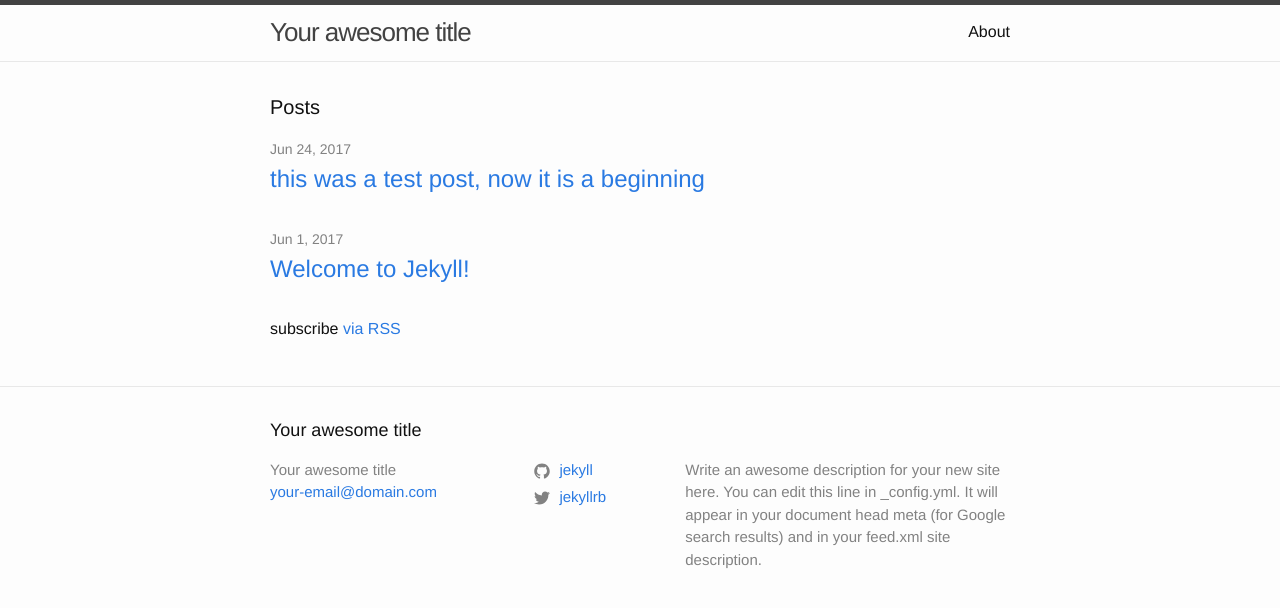
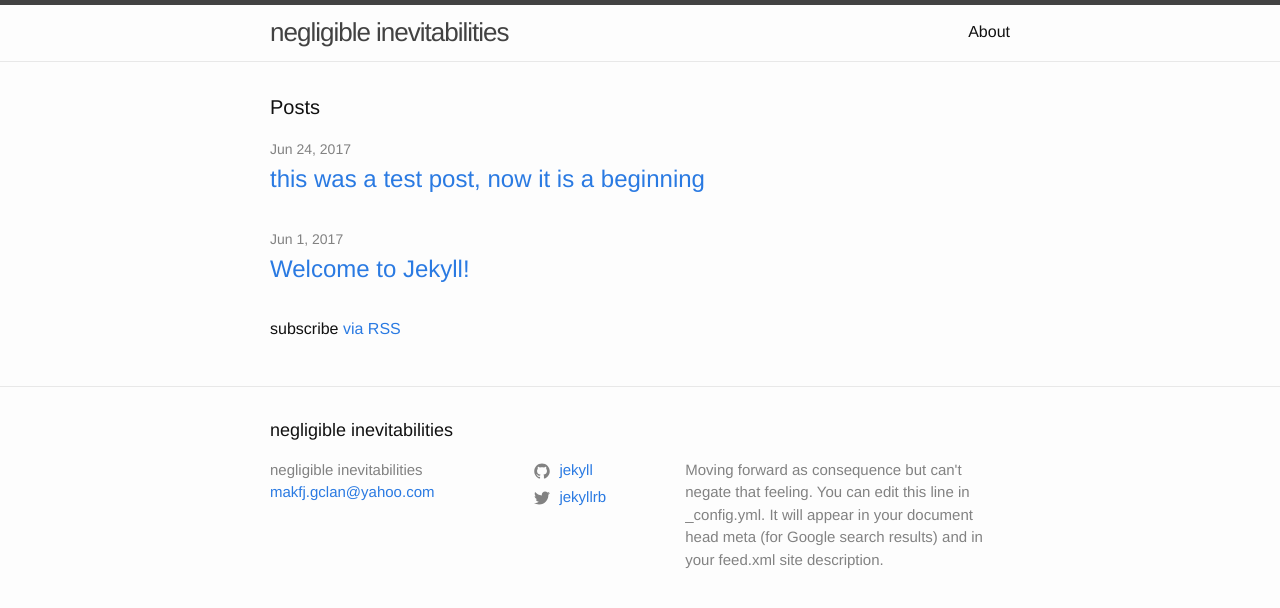
Before and after one commit to jamalgaddis/jamalgaddis.github.io, a Jekyll site: the page built from index.md, in a window 1280 px wide. Shown: the top 608 px of the page. Built offline with Jekyll 4.4.1, drawn with Linux system fonts in a browser that asks for light colours.

Commit message:
Update _config.yml

```diff
--- a/_config.yml
+++ b/_config.yml
@@ -13,10 +13,10 @@
 # you will see them accessed via {{ site.title }}, {{ site.email }}, and so on.
 # You can create any custom variable you would like, and they will be accessible
 # in the templates via {{ site.myvariable }}.
-title: Your awesome title
-email: your-email@domain.com
+title: negligible inevitabilities
+email: makfj.gclan@yahoo.com
 description: > # this means to ignore newlines until "baseurl:"
-  Write an awesome description for your new site here. You can edit this
+  Moving forward as consequence but can't negate that feeling. You can edit this
   line in _config.yml. It will appear in your document head meta (for
   Google search results) and in your feed.xml site description.
 baseurl: "" # the subpath of your site, e.g. /blog
```
